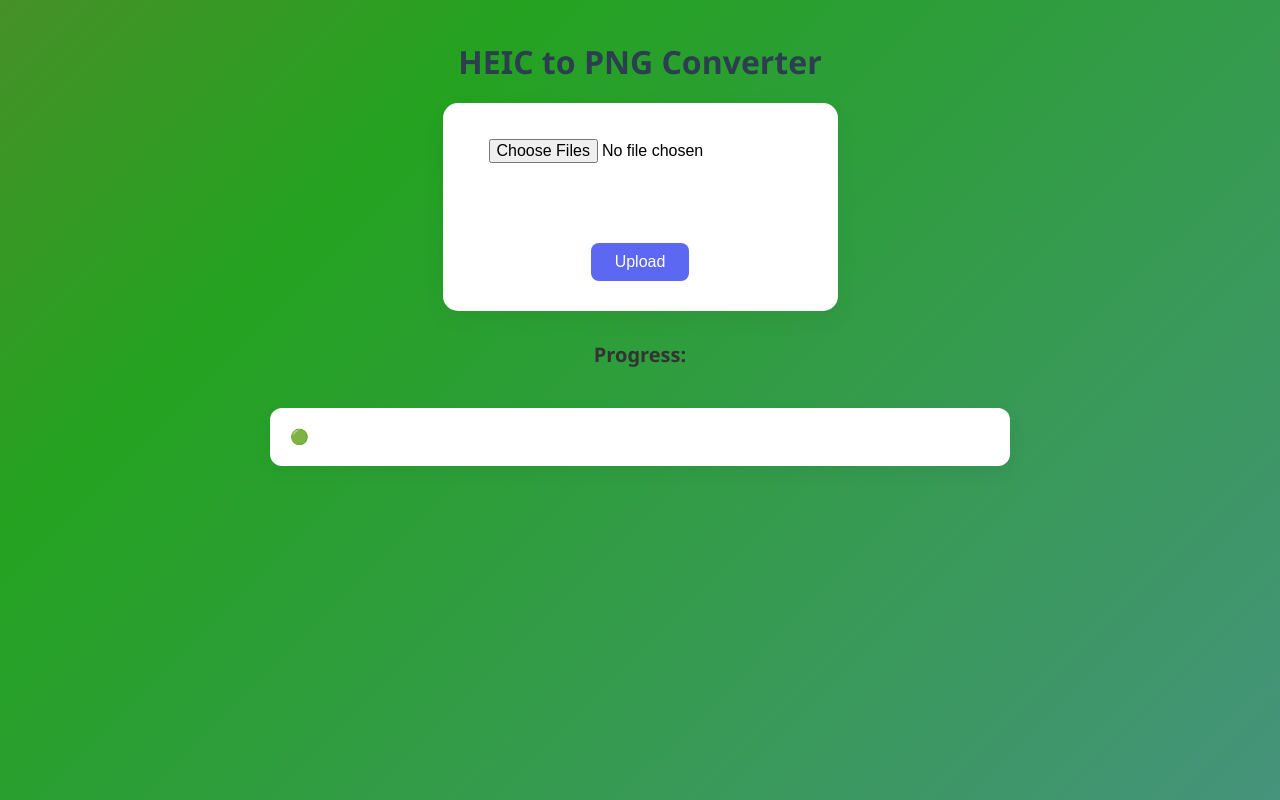
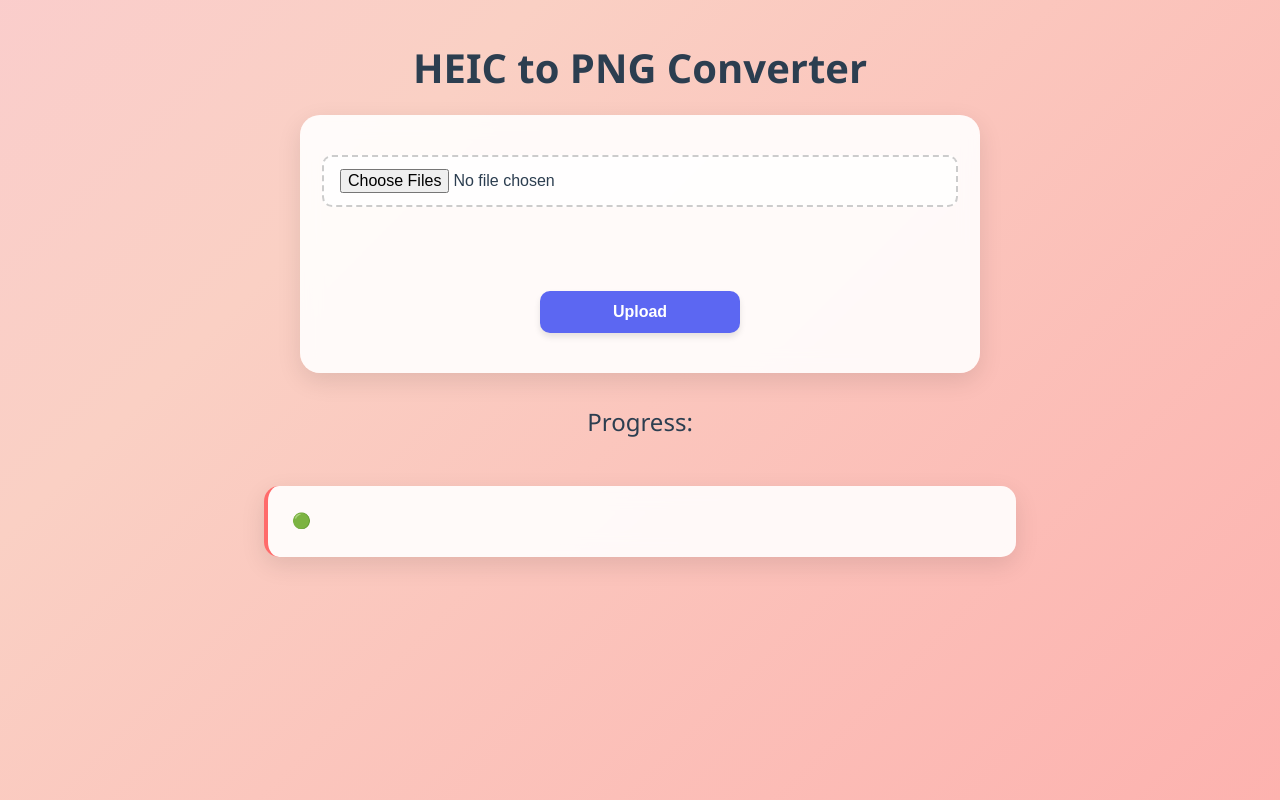
Before and after one commit to AbhaySachan01/Heic-to-png, a Flask app: page / in a window 1280 px wide. Run offline with Flask 3, Linux system fonts and the light colour scheme.

Commit message:
updated styles.css

```diff
--- a/static/style.css
+++ b/static/style.css
@@ -1,135 +1,217 @@
+:root {
+  --primary-color: #5c67f2;
+  --primary-hover: #4a55e1;
+  --secondary-color: #27ae60;
+  --text-dark: #2c3e50;
+  --text-light: #f8f9fa;
+  --background-light: #fff;
+  --background-dark: #2d3436;
+  --accent-color: #ff6b6b;
+  --box-shadow: 0 8px 25px rgba(0, 0, 0, 0.1);
+}
+
 body {
-    font-family: 'Segoe UI', sans-serif;
+  font-family: 'Segoe UI', system-ui, -apple-system, sans-serif;
   margin: 0;
   padding: 0;
   display: flex;
   flex-direction: column;
   align-items: center;
+  min-height: 100vh;
+  background: linear-gradient(-45deg, #ff9a9e, #fad0c4, #fbc2eb, #a6c1ee);
+  background-size: 400% 400%;
   animation: gradientBG 15s ease infinite;
-    background: linear-gradient(-45deg, #6088c5, #24a220, #d24747, #adca37);
-    background-size: 400% 400%;
-    min-height: 100vh;
+  color: var(--text-dark);
 }
 
 @keyframes gradientBG {
-    0% {
-        background-position: 0% 50%;
+  0% { background-position: 0% 50%; }
+  50% { background-position: 100% 50%; }
+  100% { background-position: 0% 50%; }
 }
-    50% {
-        background-position: 100% 50%;
-    }
-    100% {
-        background-position: 0% 50%;
-    }
-}
+
 h2 {
   margin: 40px 0 20px;
-    color: #2c3e50;
-    font-size: 32px;
+  color: var(--text-dark);
+  font-size: 2.5rem;
+  font-weight: 600;
+  text-align: center;
 }
 
 form {
-    background: #fff;
-    padding: 30px 40px;
+  background: rgba(255, 255, 255, 0.9);
+  backdrop-filter: blur(10px);
+  padding: 2.5rem;
   display: flex;
   flex-direction: column;
   align-items: center;
-    border-radius: 15px;
-    box-shadow: 0 8px 25px rgba(0, 0, 0, 0.05);
-    gap: 15px;
+  border-radius: 20px;
+  box-shadow: var(--box-shadow);
+  gap: 1.25rem;
+  width: 90%;
+  max-width: 600px;
+  transition: transform 0.3s ease;
+}
+
+form:hover {
+  transform: translateY(-5px);
+}
+
+.input-group {
+  width: 100%;
+  display: flex;
+  flex-direction: column;
+  gap: 0.5rem;
 }
 
 input[type="file"] {
-    font-size: 16px;
-    padding: 6px;
+  font-size: 1rem;
+  padding: 0.75rem 1rem;
+  border: 2px dashed #ccc;
+  border-radius: 10px;
+  background-color: rgba(255, 255, 255, 0.7);
+  transition: all 0.3s ease;
+  width: 100%;
+}
+
+input[type="file"]:hover {
+  border-color: var(--primary-color);
+  background-color: rgba(255, 255, 255, 0.9);
 }
 
 button {
-    padding: 10px 24px;
-    font-size: 16px;
-    background-color: #5c67f2;
+  padding: 0.75rem 1.5rem;
+  font-size: 1rem;
+  font-weight: 600;
+  background-color: var(--primary-color);
   color: white;
   border: none;
-    border-radius: 8px;
+  border-radius: 10px;
   cursor: pointer;
-    transition: background-color 0.3s ease;
+  transition: all 0.3s ease;
+  box-shadow: 0 4px 6px rgba(0, 0, 0, 0.1);
+  width: 100%;
+  max-width: 200px;
 }
 
 button:hover {
-    background-color: #4a55e1;
+  background-color: var(--primary-hover);
+  transform: translateY(-2px);
+  box-shadow: 0 6px 8px rgba(0, 0, 0, 0.15);
+}
+
+button:active {
+  transform: translateY(0);
 }
 
 #convertBtn {
-    margin-top: 10px;
+  margin-top: 1rem;
 }
 
 h3 {
-    margin-top: 30px;
-    color: #333;
-    font-size: 20px;
+  margin-top: 2rem;
+  color: var(--text-dark);
+  font-size: 1.5rem;
+  font-weight: 500;
+  text-align: center;
 }
 
-pre#progressArea {
-    background: #fff;
-    padding: 20px;
-    margin: 20px auto;
+#progressArea {
+  background: rgba(255, 255, 255, 0.9);
+  backdrop-filter: blur(10px);
+  padding: 1.5rem;
+  margin: 1.5rem auto;
   width: 80%;
   max-width: 700px;
-    border-radius: 12px;
-    box-shadow: 0 6px 20px rgba(0, 0, 0, 0.05);
+  border-radius: 15px;
+  box-shadow: var(--box-shadow);
   text-align: left;
   overflow-y: auto;
   white-space: pre-wrap;
-    color: #2d3436;
-    font-size: 15px;
+  color: var(--background-dark);
+  font-size: 0.95rem;
+  font-family: 'Consolas', monospace;
+  line-height: 1.5;
+  border-left: 4px solid var(--accent-color);
 }
 
 #progressArea::before {
   content: "🟢 ";
-    color: green;
+  color: var(--secondary-color);
   font-weight: bold;
 }
 
 #resultLinks {
-    margin-top: 30px;
+  margin-top: 2rem;
   width: 100%;
   text-align: center;
 }
 
 .download-all {
   display: inline-block;
-    margin-bottom: 20px;
-    font-weight: bold;
-    font-size: 18px;
-    color: #27ae60;
+  margin-bottom: 1.5rem;
+  padding: 0.75rem 1.5rem;
+  font-weight: 600;
+  font-size: 1.1rem;
+  color: white;
+  background-color: var(--secondary-color);
+  text-decoration: none;
+  border-radius: 10px;
+  transition: all 0.3s ease;
+  box-shadow: 0 4px 6px rgba(0, 0, 0, 0.1);
+}
+
+.download-all:hover {
+  background-color: #219653;
+  transform: translateY(-2px);
+  box-shadow: 0 6px 8px rgba(0, 0, 0, 0.15);
   text-decoration: none;
 }
 
-.download-all:hover {
-    text-decoration: underline;
-}
-
 .file-link {
-    margin: 10px 0;
+  margin: 0.75rem 0;
 }
 
 .file-link a {
-    color: #2980b9;
+  color: var(--primary-color);
   text-decoration: none;
-    font-size: 16px;
+  font-size: 1rem;
+  font-weight: 500;
+  transition: all 0.2s ease;
+  display: inline-block;
+  padding: 0.5rem;
+  border-radius: 6px;
 }
 
 .file-link a:hover {
+  color: var(--primary-hover);
   text-decoration: underline;
+  background-color: rgba(92, 103, 242, 0.1);
 }
 
-@media screen and (max-width: 600px) {
+@media screen and (max-width: 768px) {
   form {
-        width: 90%;
-        padding: 20px;
+    padding: 1.5rem;
+    width: 95%;
   }
 
-    pre#progressArea {
-        width: 90%;
+  h2 {
+    font-size: 2rem;
+  }
+
+  #progressArea {
+    width: 95%;
+    padding: 1rem;
   }
 }
+
+/* Loading animation */
+@keyframes pulse {
+  0% { opacity: 0.6; }
+  50% { opacity: 1; }
+  100% { opacity: 0.6; }
+}
+
+.loading {
+  animation: pulse 1.5s infinite ease-in-out;
+}
```
Lines whose indentation alone changed are shown as unchanged.
